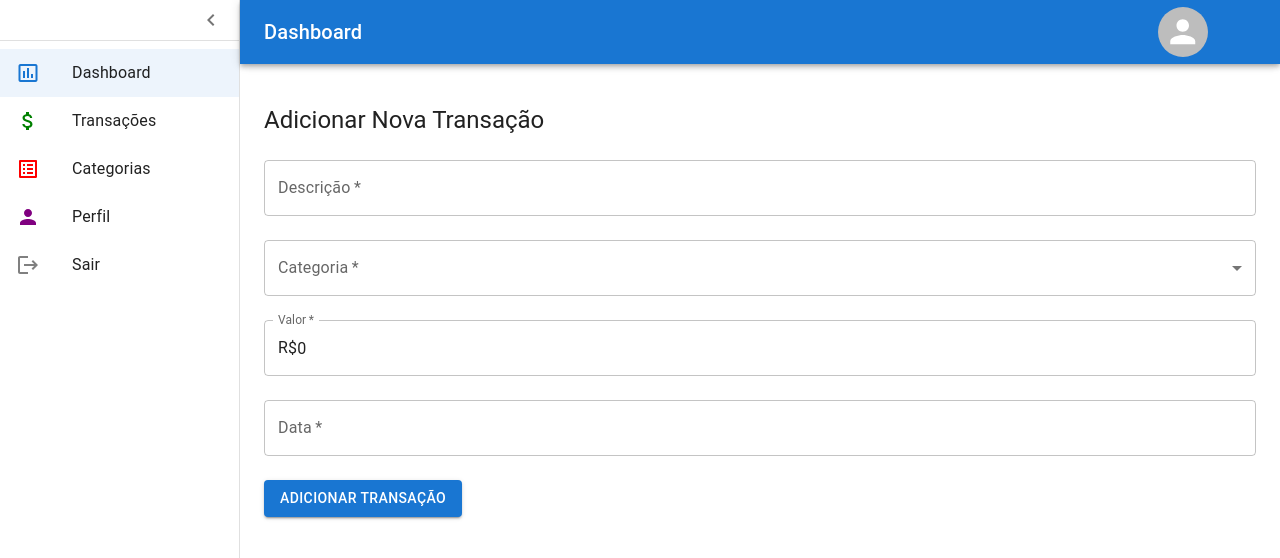
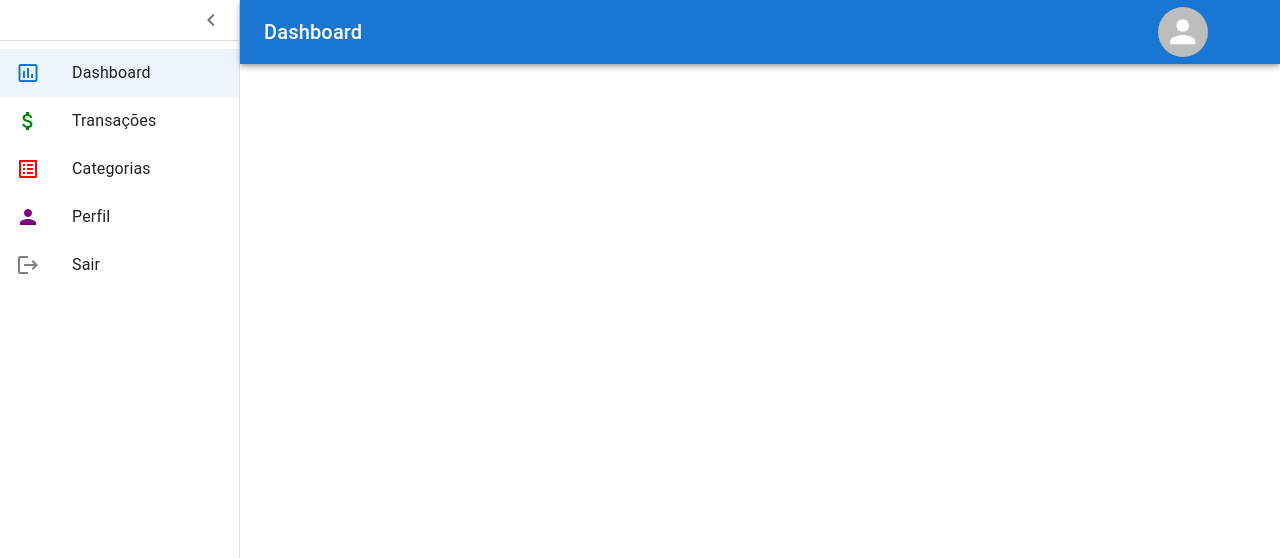
Before and after one commit to O-Farias/PlanifiqueV1-Frontend, a React (Vite) app: page /dashboard in a window 1280 px wide. Shown: the top 558 px of the page. Built offline with nearby package versions, Linux system fonts and the light colour scheme.

Commit message:
feat: Remover importação e uso não utilizados de TransactionForm

```diff
--- a/src/pages/Dashboard.tsx
+++ b/src/pages/Dashboard.tsx
@@ -12,7 +12,6 @@ import Sidebar from "../components/Sidebar";
 import { useNavigate } from "react-router-dom";
 import { useSidebar } from "../contexts/SidebarContext";
 import UserAvatar from "../components/UserAvatar";
-import TransactionForm from '../components/Dashboard/TransactionForm';
 
 const drawerWidth = 240;
 const primaryColor = "#1976d2";
@@ -23,7 +22,6 @@ const Dashboard: React.FC = () => {
 
   const handleLogout = async () => {
     // lógica para limpar o estado de autenticação,
-
 
     navigate("/login");
   };
@@ -83,11 +81,9 @@ const Dashboard: React.FC = () => {
 
       <Sidebar drawerWidth={drawerWidth} onLogout={handleLogout} />
 
-        <Box component="main" sx={{ flexGrow: 1, p: 3 }}>
-            <Toolbar />
-            <TransactionForm />
-
-        </Box>
+      <Box component="main" sx={{ flexGrow: 1, p: 3 }}>
+        <Toolbar />
+      </Box>
     </Box>
   );
 };
```
